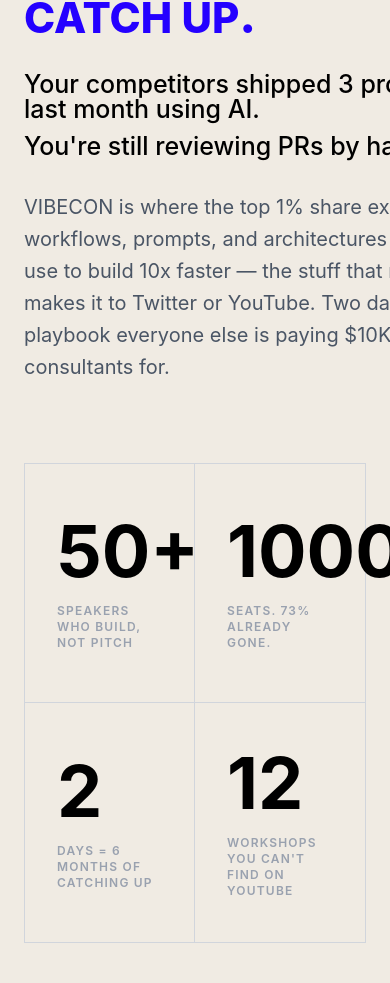
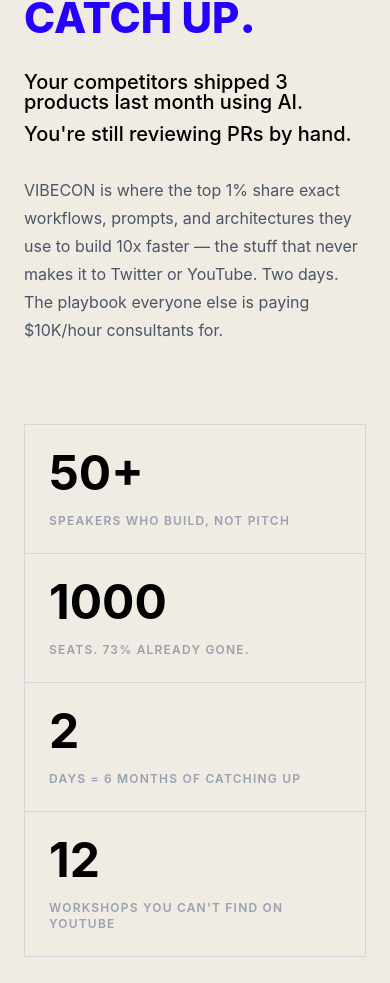
Before and after one commit to gauravsinghshah/Interview-System, a React (Vite) app: page / in a window 390 px wide. Shown: the part 1014-1997 px from the top of the page. Built offline with nearby package versions, Linux system fonts and the light colour scheme.

Commit message:
Made About Reactive

```diff
--- a/package.json
+++ b/package.json
@@ -14,6 +14,7 @@
     "lucide-react": "^1.0.0-rc.1",
     "react": "^19.2.0",
     "react-dom": "^19.2.0",
+    "react-icons": "^5.6.0",
     "tailwindcss": "^4.2.1"
   },
   "devDependencies": {
--- a/src/App.jsx
+++ b/src/App.jsx
@@ -8,6 +8,7 @@
 import Recruiter from "./components/Recruiter";
 import Student from "./components/Student";
 
+
 function App() {
   return (
     <div className="min-h-screen w-full overflow-x-hidden bg-[#010409]">
@@ -15,8 +16,8 @@
       <Hero />
       <About />
       <Student />
+      <Recruiter />
       <Footer />
-      {/* <Recruiter /> */}
     </div>
   );
 }
--- a/src/components/About.jsx
+++ b/src/components/About.jsx
@@ -3,7 +3,7 @@
 const About = () => {
   return (
     <div className="flex min-h-screen w-full flex-col gap-10 bg-[#f0ebe3] px-6 py-16 text-black md:px-10 lg:flex-row lg:items-center lg:justify-between lg:px-20">
-      <div className="flex max-w-2xl flex-col text-[42px] leading-none font-extrabold uppercase md:text-[65px] mb-10">
+      <div className="mb-10 flex w-full max-w-2xl flex-col overflow-hidden text-[42px] leading-none font-extrabold uppercase md:text-[65px]">
         <span className="mt-2">Don't Be</span>
         <span>
           Behind<span className="text-5xl">.</span>
@@ -11,40 +11,40 @@
         <span className="text-[#2400ff]">
           Catch Up<span className="text-5xl">.</span>
         </span>
-        <span className="mt-8 w-md text-[25px] font-medium normal-case">
+        <span className="mt-8 w-full max-w-md text-[20px] font-medium normal-case md:text-[25px]">
           Your competitors shipped 3 products last month using AI.
         </span>
-        <span className="mt-3 w-md text-[25px] font-medium normal-case">
+        <span className="mt-3 w-full max-w-md text-[20px] font-medium normal-case md:text-[25px]">
           You're still reviewing PRs by hand.
         </span>
-        <span className="mt-8 w-md text-[20px] leading-8 font-normal text-gray-600 normal-case">
+        <span className="mt-8 w-full max-w-md text-[16px] leading-7 font-normal text-gray-600 normal-case md:text-[20px] md:leading-8">
           VIBECON is where the top 1% share exact workflows, prompts, and
           architectures they use to build 10x faster — the stuff that never
           makes it to Twitter or YouTube. Two days. The playbook everyone else
           is paying $10K/hour consultants for.
         </span>
       </div>
-      <div className=" mb-20 grid h-120 w-full max-w-152 grid-cols-2 grid-rows-2 border border-gray-300 lg:mt-16">
-        <div className="flex flex-col justify-center border-r border-b border-gray-300 p-8 hover:bg-black hover:text-white">
-          <span className="text-7xl font-bold">50+</span>
+      <div className="mb-20 grid w-full max-w-152 grid-cols-1 border border-gray-300 sm:grid-cols-2 lg:mt-16 ">
+        <div className="flex flex-col justify-center border-b border-gray-300 p-6 transition-colors duration-300 hover:bg-black hover:text-white  md:p-8">
+          <span className="text-5xl font-bold md:text-7xl">50+</span>
           <span className="mt-4 text-xs font-semibold tracking-widest text-gray-400 uppercase">
             Speakers who build, not pitch
           </span>
         </div>
-        <div className="flex flex-col justify-center border-b border-gray-300 p-8 hover:bg-black hover:text-white">
-          <span className="text-7xl font-bold">1000</span>
+        <div className="flex flex-col justify-center border-b border-gray-300 p-6 transition-colors duration-300 hover:bg-black hover:text-white md:p-8">
+          <span className="text-5xl font-bold md:text-7xl">1000</span>
           <span className="mt-4 text-xs font-semibold tracking-widest text-gray-400 uppercase">
             Seats. 73% already gone.
           </span>
         </div>
-        <div className="flex flex-col justify-center border-r border-gray-300 p-8 hover:bg-black hover:text-white">
-          <span className="text-7xl font-bold">2</span>
+        <div className="flex flex-col justify-center border-b border-gray-300 p-6 transition-colors duration-300 hover:bg-black hover:text-white sm:border-r sm:border-b-0 md:p-8">
+          <span className="text-5xl font-bold md:text-7xl">2</span>
           <span className="mt-4 text-xs font-semibold tracking-widest text-gray-400 uppercase">
             Days = 6 months of catching up
           </span>
         </div>
-        <div className="flex flex-col justify-center p-8 hover:bg-black hover:text-white">
-          <span className="text-7xl font-bold">12</span>
+        <div className="flex flex-col justify-center p-6 transition-colors duration-300 hover:bg-black hover:text-white md:p-8">
+          <span className="text-5xl font-bold md:text-7xl">12</span>
           <span className="mt-4 text-xs font-semibold tracking-widest text-gray-400 uppercase">
             Workshops you can't find on YouTube
           </span>
--- a/src/components/Hero.jsx
+++ b/src/components/Hero.jsx
@@ -4,14 +4,14 @@
   return (
     <div className="bg-pbg flex min-h-screen w-full flex-col items-center justify-center overflow-hidden font-sans text-white select-none selection:bg-blue-500 selection:text-white">
       <div className="relative z-10 flex -translate-y-6 flex-col items-center justify-center leading-[0.85] max-md:scale-150 max-sm:scale-180 md:-translate-y-12">
-        <h1 className="m-0 cursor-default p-0 text-[15vw] font-black tracking-tighter text-[#e8e4dc] transition-transform duration-700 ease-out hover:scale-105 md:text-[18vw]">
+        <h1 className="m-0 cursor-default p-0 text-[15vw] font-black tracking-tighter text-[#e8e4dc] transition-transform duration-700 hover:scale-105 md:text-[18vw]">
           INTER
         </h1>
-        <h1 className="cursor-default text-[15vw] font-black tracking-tighter text-transparent transition-colors duration-500 [-webkit-text-stroke:1px_#2563eb] hover:text-[#2563eb] md:text-[18vw] md:[-webkit-text-stroke:2px_#2563eb]">
+        <h1 className="text-[15vw] font-black tracking-tighter text-transparent transition-colors duration-500 [-webkit-text-stroke:1px_#2563eb] hover:text-[#2563eb] md:text-[18vw]">
           VIEW
         </h1>
       </div>
-      <div className="absolute bottom-10 z-20 flex max-w-sm flex-col gap-2 md:max-w-3xl">
+      <div className="absolute bottom-10 flex flex-col gap-2 md:max-w-3xl">
         <div className="flex flex-wrap items-center gap-2 font-mono text-xs text-gray-400 md:text-lg">
           <span className="bg-pb px-1 py-0.5 font-bold text-white max-md:text-xs max-sm:text-[10px] md:px-2 md:py-1">
             60% OF ALL HIRES
@@ -29,7 +29,6 @@
       <div className="pointer-events-none absolute inset-0 flex items-center justify-center">
         <div className="h-[40vw] w-[40vw] animate-pulse rounded-full bg-blue-900/10 blur-[100px]"></div>
       </div>
-      <div className="absolute inset-0 bg-[linear-gradient(rgba(255,255,255,0.03)_1px,transparent_1px),linear-gradient(90deg,rgba(255,255,255,0.03)_1px,transparent_1px)] bg-size-[50px_50px]"></div>
     </div>
   );
 };
```
Also changed, not shown: 2 other files (tests, documents, lock files or other folders).
